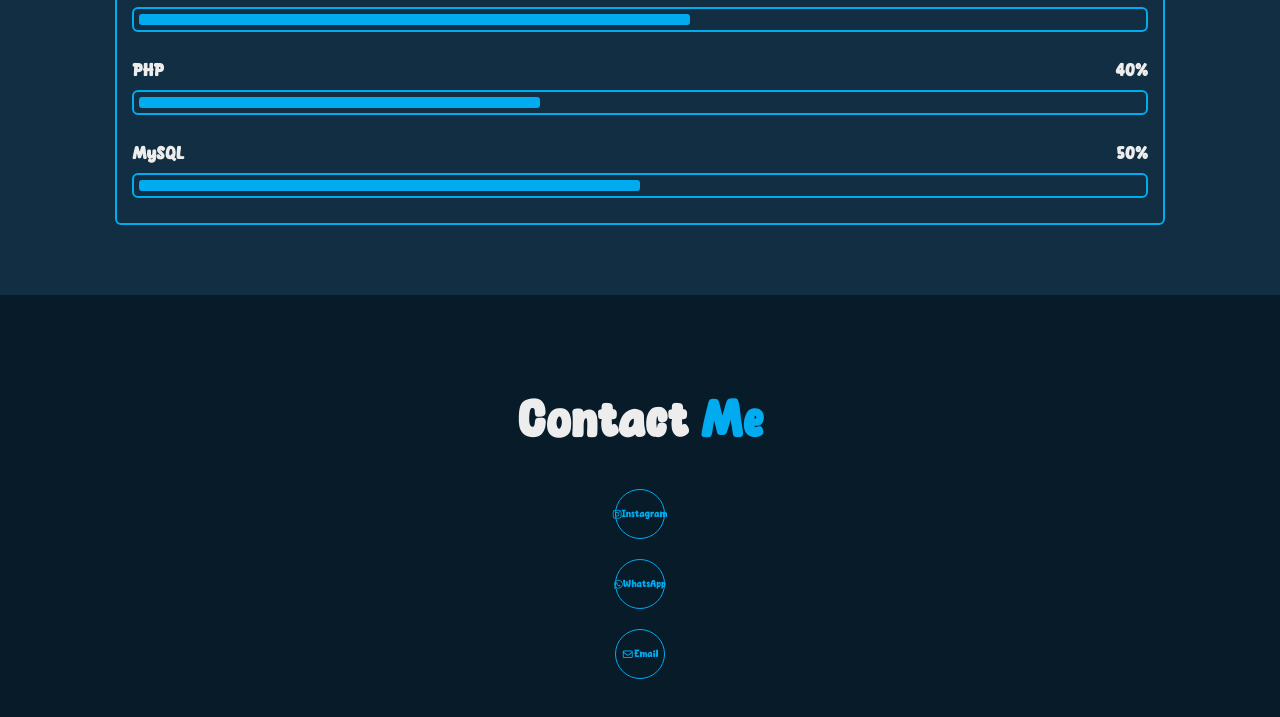
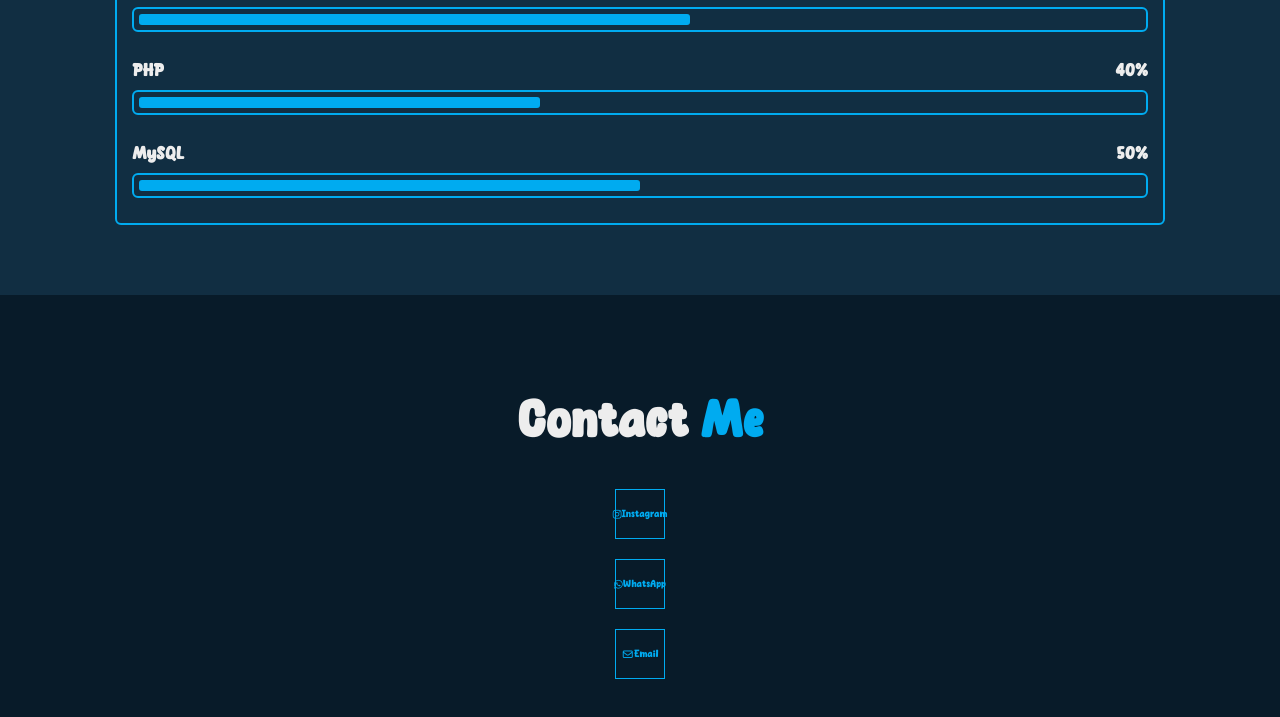
Before and after one commit to elinda028/Portofolio, a plain HTML site: page index.html in a window 1280 px wide. Shown: the part 2611-3328 px from the top of the page. Drawn offline with Linux system fonts and the light colour scheme.

Commit message:
Update style.css

```diff
--- a/style.css
+++ b/style.css
@@ -375,8 +375,6 @@ span{
     justify-content: space-between;
     align-items: center;
     border: 1px solid var(--main-color);
-    border-radius: 50%;
-    color: var(--main-color);
     justify-content: center;
     margin-right: 5px;
 }
```
